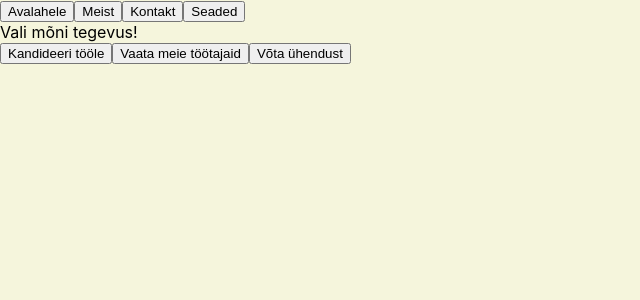
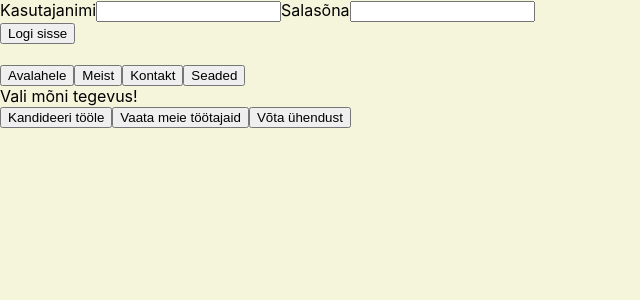
Before and after one commit to leotamm/React-06-2023, a React (Create React App) app in the folder kodutoo1/: page /meist in a window 1280 px wide. Shown: the top 300 px of the page, without its empty margins (0-640 px from the left). Built offline with nearby package versions, Linux system fonts and the light colour scheme.

Commit message:
salasõnaga sisselogimine toimib

```diff
--- a/kodutoo1/src/App.js
+++ b/kodutoo1/src/App.js
@@ -4,10 +4,39 @@ import Meist from './pages/Meist'
 import Kontakt from './pages/Kontakt'
 import Seaded from './pages/Seaded'
 import './App.css';
+import { useRef, useState } from 'react';
 
 function App() {
+
+  <button>Logi sisse</button>
+  const [sisselogitud, muudaSisselogitud] = useState("ei");
+  const [sonum, muudaSonum] = useState("");
+  const kasutajaLuger = useRef();
+  const salas6naLuger = useRef();
+
+  const logiSisse = () => {
+    if (salas6naLuger.current.value === "123") {
+      muudaSisselogitud("jah");
+      muudaSonum(kasutajaLuger.current.value + ", oled sisselogitud!");
+    } else {
+      muudaSonum("Vale parool!");
+    }
+  }
+
   return (
     <div className="App">
+
+      <div>{sonum}</div>
+      {sisselogitud === "ei" && <div>
+        <label>Kasutajanimi</label>
+        <input ref={kasutajaLuger} type="text" />
+        <label>Salasõna</label>
+        <input ref={salas6naLuger} type="password" />
+      </div>}
+
+      {sisselogitud === "ei" && <button onClick={logiSisse}>Logi sisse</button>}
+      {sisselogitud === "jah" && <button onClick={() => muudaSisselogitud("ei")}>Logi välja</button>}
+      <br /><br />
 
       <Link to='/'>
         <button>Avalahele</button>
@@ -23,10 +52,10 @@ function App() {
       </Link>
 
       <Routes>
-  <Route path='/' element={<Avaleht/>}/>
-  <Route path='/meist' element={<Meist/>}/>
-  <Route path='/kontakt' element={<Kontakt/>}/>
-  <Route path='/seaded' element={<Seaded/>}/>
+        <Route path='/' element={<Avaleht />} />
+        <Route path='/meist' element={<Meist />} />
+        <Route path='/kontakt' element={<Kontakt />} />
+        <Route path='/seaded' element={<Seaded />} />
       </Routes>
 
     </div>
--- a/kodutoo1/src/pages/Meist.js
+++ b/kodutoo1/src/pages/Meist.js
@@ -1,8 +1,6 @@
 import React, { useState } from 'react'
 
 function Meist() {
-
-//  uncaught runtime error lehe avamisel - infinite loop
 
 const [teade, muudaTeadet] = useState('Vali mõni tegevus!');
 
```
Lines whose indentation alone changed are shown as unchanged.
